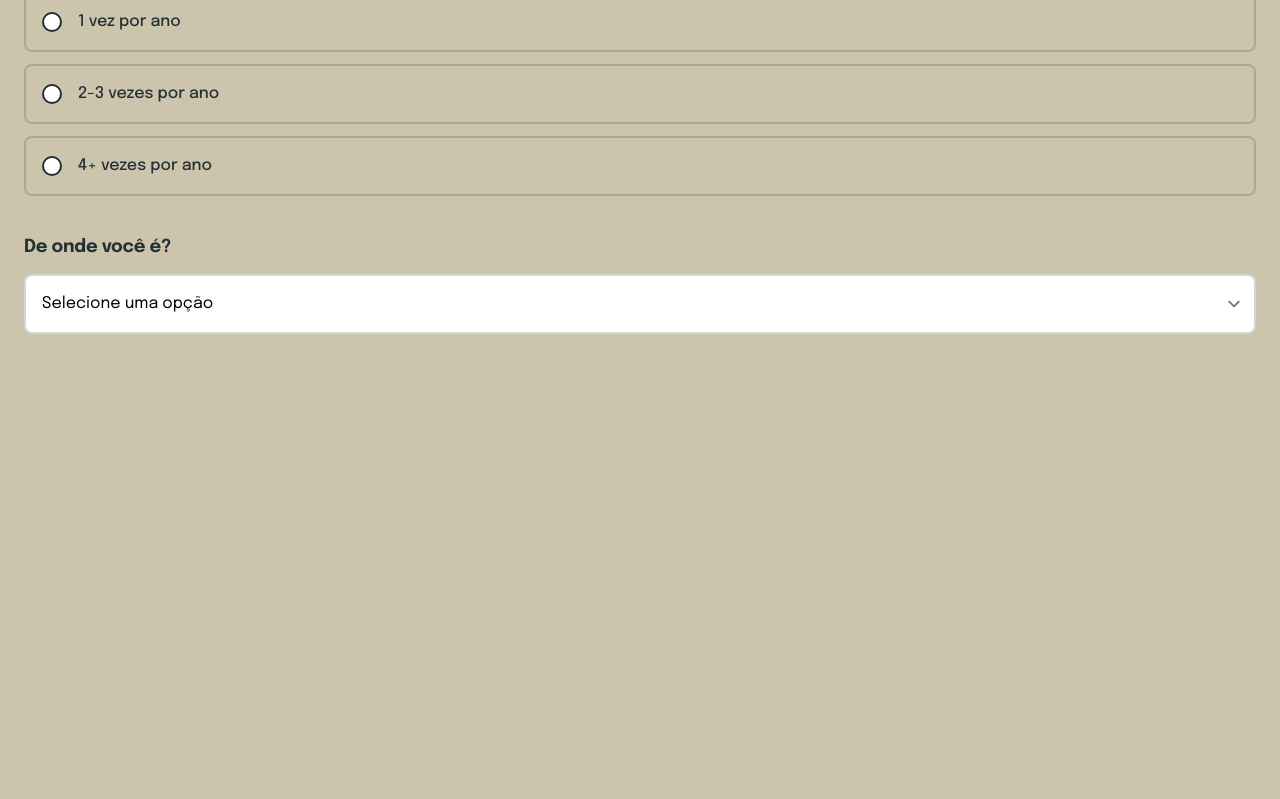
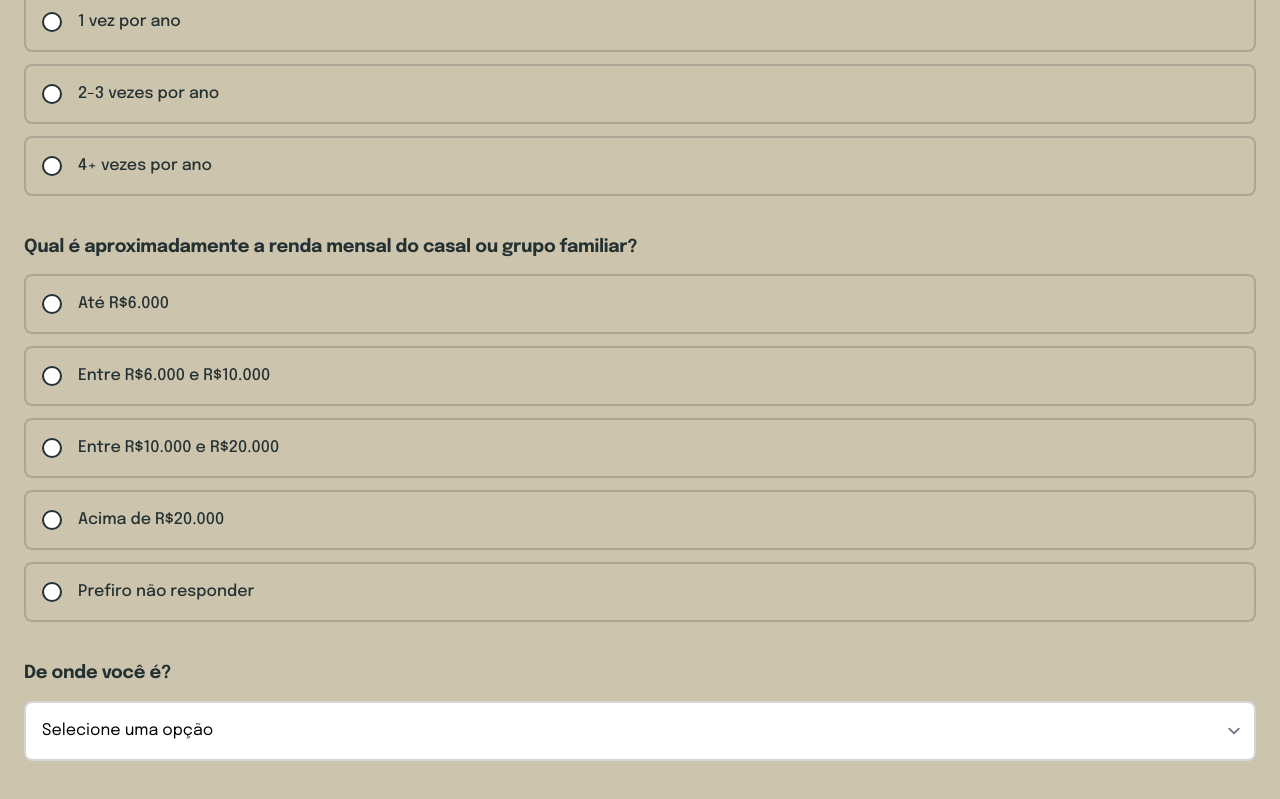
Before and after one commit to bimbims/ibhsurvey, a plain HTML site: page index.html in a window 1280 px wide. Shown: the part 1042-1841 px from the top of the page. Before the commit the page ends 1472 px from the top, so only its background shows below. Drawn offline with nearby package versions, Linux system fonts and the light colour scheme.

Commit message:
feat: Add income question to profile page

```diff
--- a/index.html
+++ b/index.html
@@ -151,6 +151,31 @@
 </div>
 </div>
 <div>
+<h2 class="text-lg font-bold leading-tight tracking-[-0.015em] text-primary">Qual é aproximadamente a renda mensal do casal ou grupo familiar?</h2>
+<div class="mt-4 flex flex-col gap-3">
+<label class="flex cursor-pointer items-center gap-4 rounded-lg border-2 border-primary/20 p-4 has-[:checked]:border-primary has-[:checked]:bg-primary/10">
+<input class="h-5 w-5 border-2 border-primary text-primary focus:ring-primary focus:ring-offset-background-light" name="renda_mensal" type="radio" value="Até R$6.000" required/>
+<span class="text-base font-medium text-primary">Até R$6.000</span>
+</label>
+<label class="flex cursor-pointer items-center gap-4 rounded-lg border-2 border-primary/20 p-4 has-[:checked]:border-primary has-[:checked]:bg-primary/10">
+<input class="h-5 w-5 border-2 border-primary text-primary focus:ring-primary focus:ring-offset-background-light" name="renda_mensal" type="radio" value="Entre R$6.000 e R$10.000" required/>
+<span class="text-base font-medium text-primary">Entre R$6.000 e R$10.000</span>
+</label>
+<label class="flex cursor-pointer items-center gap-4 rounded-lg border-2 border-primary/20 p-4 has-[:checked]:border-primary has-[:checked]:bg-primary/10">
+<input class="h-5 w-5 border-2 border-primary text-primary focus:ring-primary focus:ring-offset-background-light" name="renda_mensal" type="radio" value="Entre R$10.000 e R$20.000" required/>
+<span class="text-base font-medium text-primary">Entre R$10.000 e R$20.000</span>
+</label>
+<label class="flex cursor-pointer items-center gap-4 rounded-lg border-2 border-primary/20 p-4 has-[:checked]:border-primary has-[:checked]:bg-primary/10">
+<input class="h-5 w-5 border-2 border-primary text-primary focus:ring-primary focus:ring-offset-background-light" name="renda_mensal" type="radio" value="Acima de R$20.000" required/>
+<span class="text-base font-medium text-primary">Acima de R$20.000</span>
+</label>
+<label class="flex cursor-pointer items-center gap-4 rounded-lg border-2 border-primary/20 p-4 has-[:checked]:border-primary has-[:checked]:bg-primary/10">
+<input class="h-5 w-5 border-2 border-primary text-primary focus:ring-primary focus:ring-offset-background-light" name="renda_mensal" type="radio" value="Prefiro não responder" required/>
+<span class="text-base font-medium text-primary">Prefiro não responder</span>
+</label>
+</div>
+</div>
+<div>
 <h2 class="text-lg font-bold leading-tight tracking-[-0.015em] text-primary">De onde você é?</h2>
 <div class="mt-4">
   <select class="w-full rounded-lg border-2 border-primary/20 p-4 focus:border-primary focus:ring-primary focus:ring-offset-background-light" name="location" required>
```
